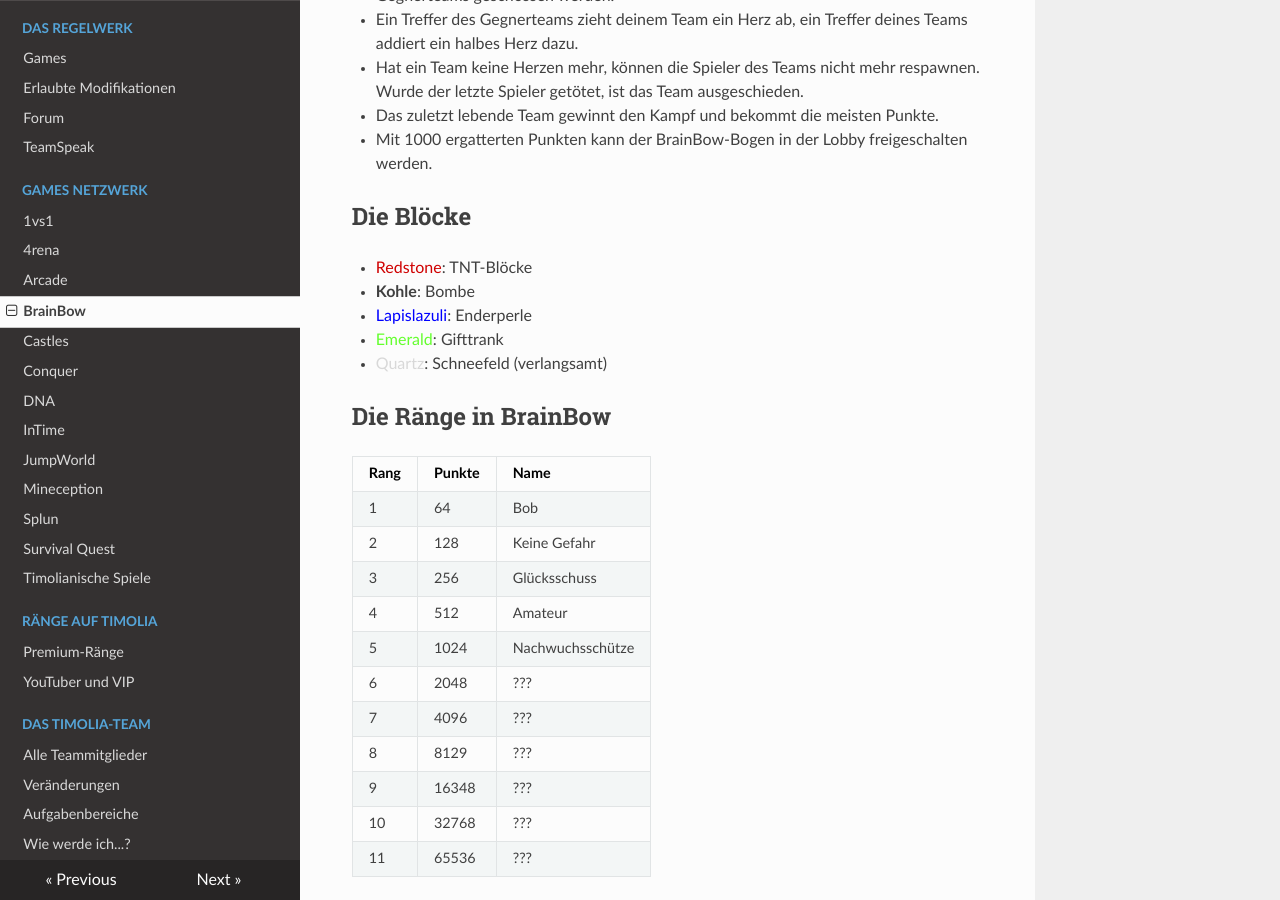
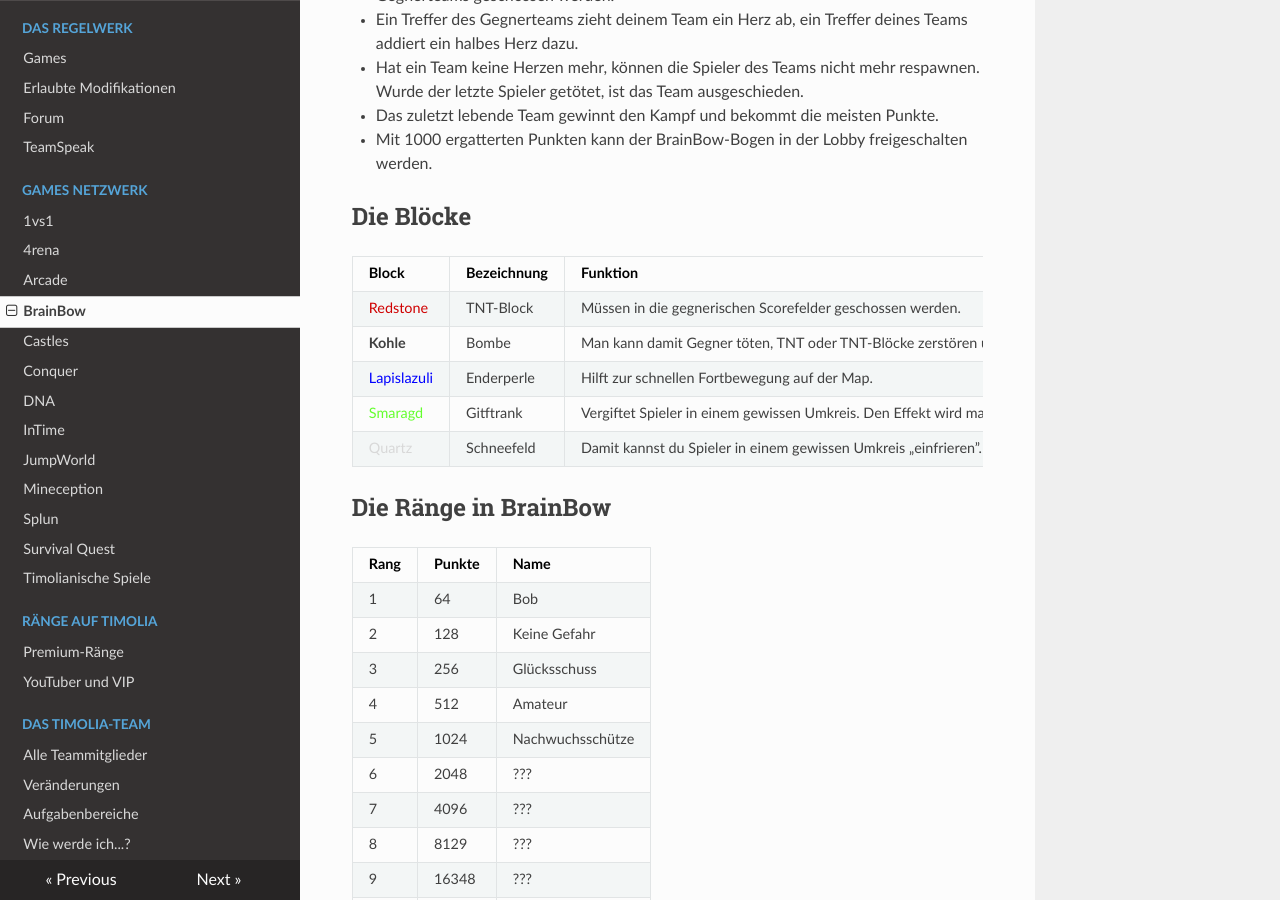
Before and after one commit to TimoliaDE/HowTo, an MkDocs documentation site: the page built from docs/games/brainbow.md, in a window 1280 px wide and 900 px high, scrolled down 1002 px. Built offline with MkDocs 1.6.1, drawn with Linux system fonts in a browser that asks for light colours; nearby versions of some CDN libraries; old or Windows-style settings are respelled for this version of MkDocs.

Commit message:
Update brainbow.md

```diff
--- a/docs/games/brainbow.md
+++ b/docs/games/brainbow.md
@@ -21,11 +21,14 @@ Runde und kann den Kampf für sich entscheiden.
 - Mit 1000 ergatterten Punkten kann der BrainBow-Bogen in der Lobby freigeschalten werden.
 
 ## Die Blöcke
-- <span style="color:#CF0101">Redstone</span>: TNT-Blöcke
-- <strong>Kohle</strong>: Bombe
-- <span style="color:#0000FF">Lapislazuli</span>: Enderperle
-- <span style="color:#64FE2E">Emerald</span>: Gifttrank
-- <span style="color:#D8D8D8">Quartz</span>: Schneefeld (verlangsamt)
+
+| Block | Bezeichnung | Funktion |
+| ------ | ------ | ------ |
+| <span style="color:#CF0101">Redstone</span> | TNT-Block | Müssen in die gegnerischen Scorefelder geschossen werden. |
+| <strong>Kohle</strong>| Bombe | Man kann damit Gegner töten, TNT oder TNT-Blöcke zerstören und sich selbst nach oben boosten. |
+| <span style="color:#0000FF">Lapislazuli</span> | Enderperle | Hilft zur schnellen Fortbewegung auf der Map. |
+| <span style="color:#64FE2E">Smaragd</span> | Gitftrank | Vergiftet Spieler in einem gewissen Umkreis. Den Effekt wird man erst in der eigenes Base wieder los. |
+| <span style="color:#D8D8D8">Quartz</span> | Schneefeld | Damit kannst du Spieler in einem gewissen Umkreis „einfrieren”. |
 
 ## Die Ränge in BrainBow
 
```
